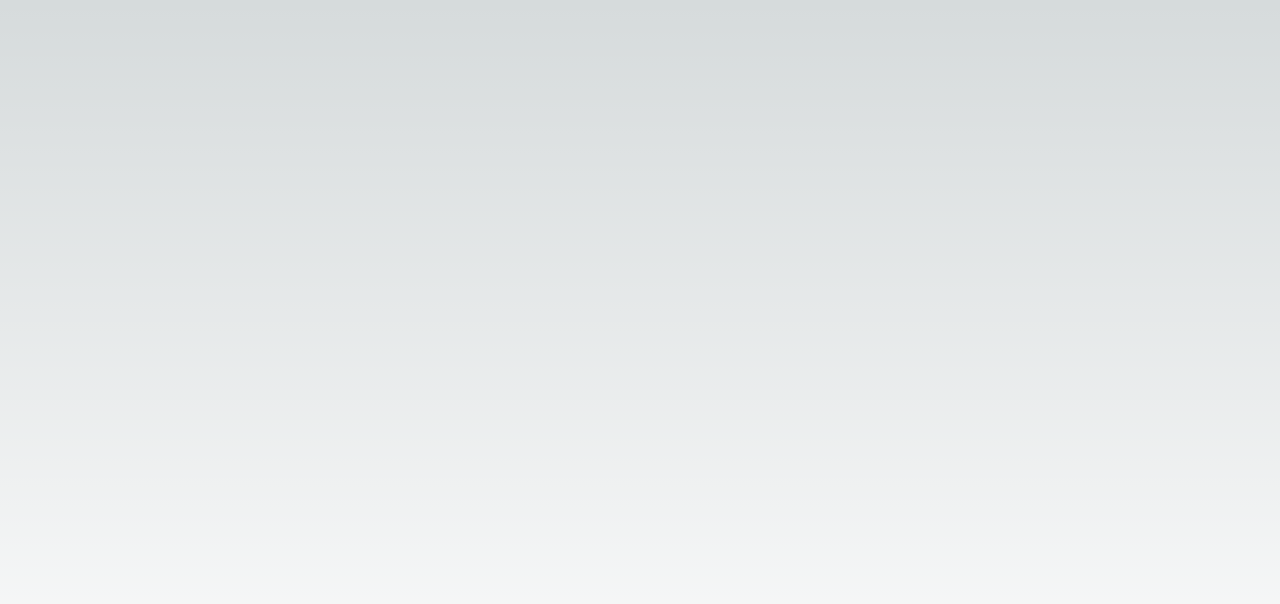
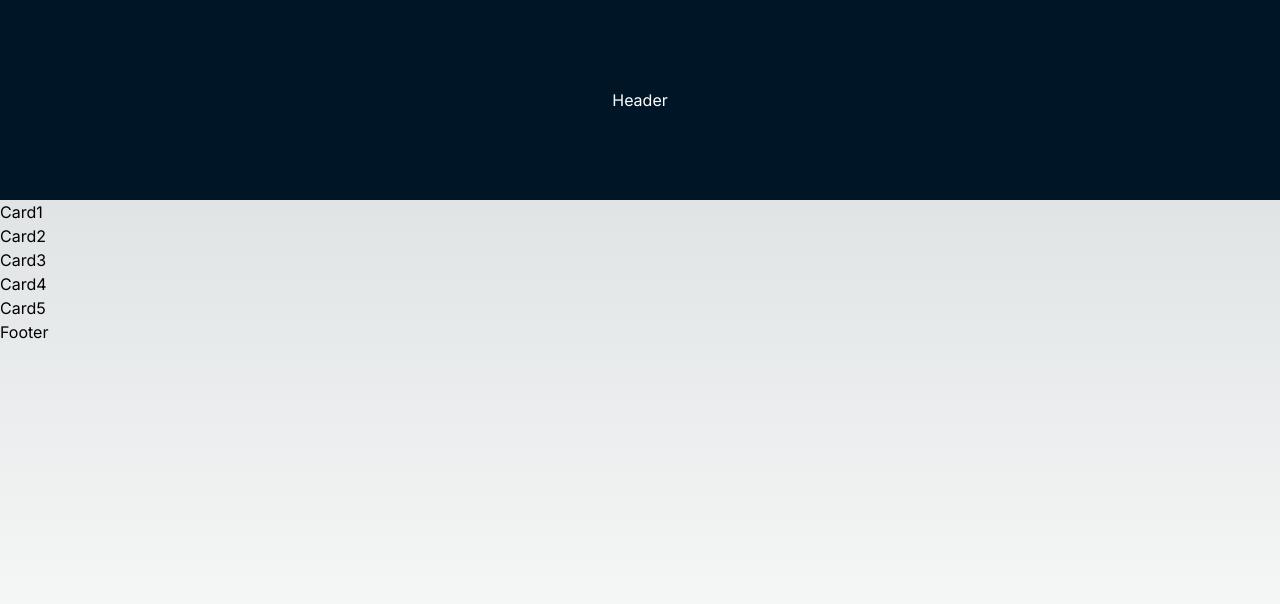
Before and after one commit to khadijafatima409/scrolling-cards, a Next.js app: page / in a window 1280 px wide. Shown: the top 604 px of the page. Built offline with nearby package versions, Linux system fonts and the light colour scheme.

Commit message:
design header

```diff
--- a/src/components/ScrollingCard.tsx
+++ b/src/components/ScrollingCard.tsx
@@ -3,7 +3,7 @@ import React from "react";
 const ScrollingCard = () => {
   return( <>
 
-    <div>Header</div>
+    <div className="bg-black-pearl text-white h-[200px] flex justify-center items-center">Header</div>
     <div>Card1</div>
     <div>Card2</div>
     <div>Card3</div>
--- a/src/pages/index.tsx
+++ b/src/pages/index.tsx
@@ -1,17 +1,19 @@
 import Image from "next/image";
 import { Inter } from "next/font/google";
 import Head from "next/head";
+import ScrollingCard from "@/components/ScrollingCard";
 
 const inter = Inter({ subsets: ["latin"] });
 
 export default function Home() {
   return (
     <main
-      className={`flex min-h-screen flex-col items-center justify-between p-24 ${inter.className}`}
+      className={` min-h-screen  ${inter.className}`}
     >
       <Head>
         <title>Scrolling Cards</title>
       </Head>
+      <ScrollingCard/>
     </main>
   );
 }
--- a/src/styles/globals.css
+++ b/src/styles/globals.css
@@ -31,3 +31,11 @@ body {
     text-wrap: balance;
   }
 }
+*{
+  margin: 0%;
+  padding: 0%;
+  box-sizing: border-box;
+}
+body{
+  font-family: system-ui, -apple-system, BlinkMacSystemFont, 'Segoe UI', Roboto, Oxygen, Ubuntu, Cantarell, 'Open Sans', 'Helvetica Neue', sans-serif;
+}
--- a/tailwind.config.ts
+++ b/tailwind.config.ts
@@ -13,6 +13,9 @@ const config: Config = {
         "gradient-conic":
           "conic-gradient(from 180deg at 50% 50%, var(--tw-gradient-stops))",
       },
+      colors:{
+        "black-pearl":"#001627"
+      }
     },
   },
   plugins: [],
```
